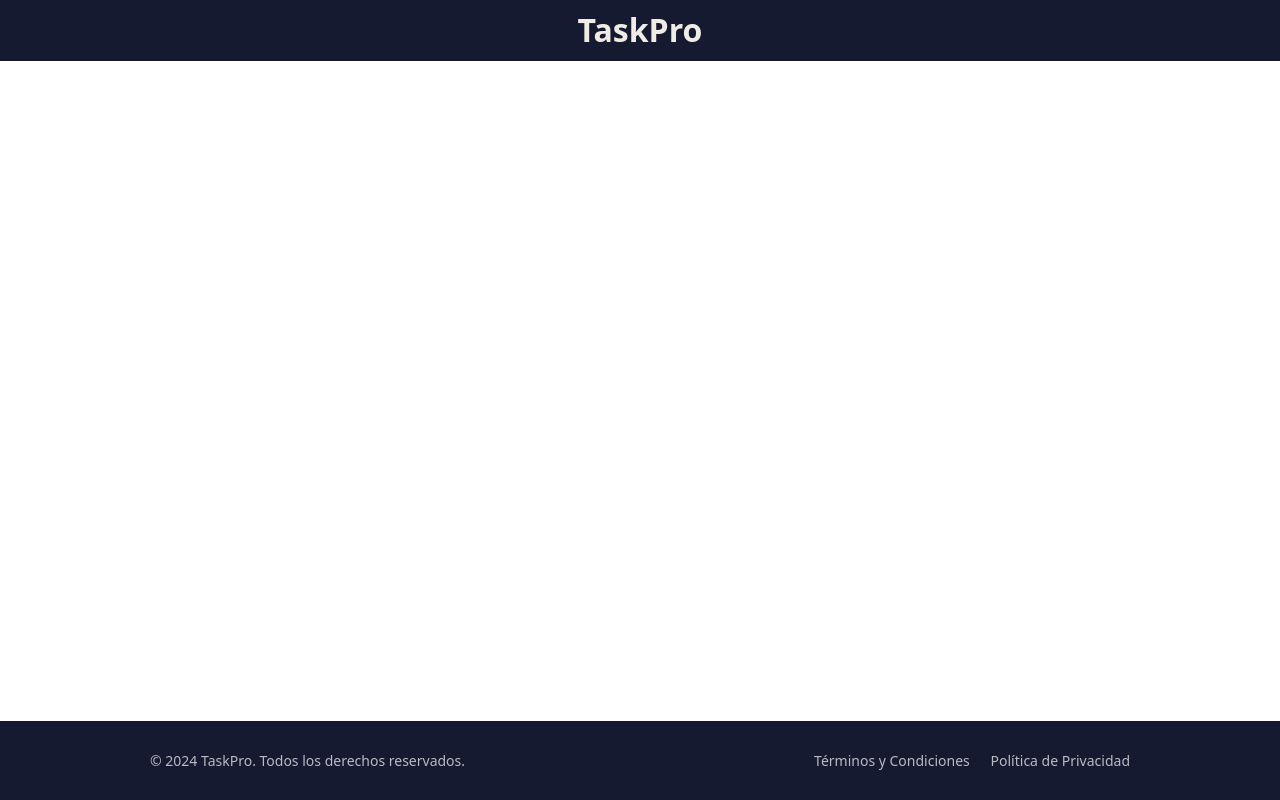
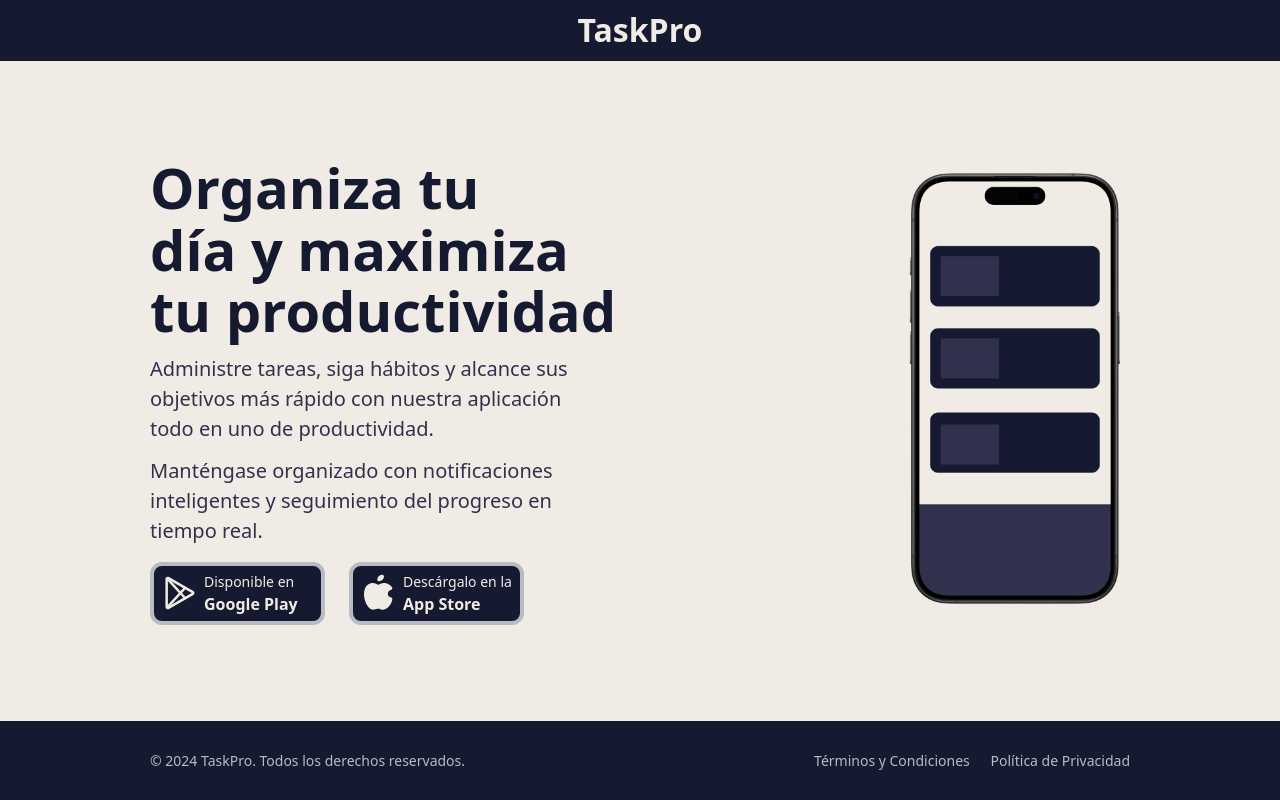
Before and after one commit to joelccasane/taskpro-landing, a Vue app: page / in a window 1280 px wide. Built offline with nearby package versions, Linux system fonts and the light colour scheme; a small style sheet from the web is missing.

Commit message:
update hero section and add data.json

```diff
--- a/src/assets/styles/base.scss
+++ b/src/assets/styles/base.scss
@@ -43,6 +43,7 @@ h4,
 h5,
 h6 {
   font-family: $font-tittle;
+  text-wrap: balance;
 }
 
 img,
--- /dev/null
+++ b/src/components/HeroButtons.vue
@@ -0,0 +1,55 @@
+<template>
+    <div class="hero__links">
+        <a href="javascript:void(0)">
+            <GPlayBrand />
+            <span>Disponible en<span class="bold">Google Play</span></span>
+        </a>
+        <a href="javascript:void(0)">
+            <AppleBrand />
+            <span>Descárgalo en la <span class="bold">App Store</span></span>
+        </a>
+    </div>
+</template>
+
+<script setup lang="ts">
+import AppleBrand from '@/assets/icons/AppleBrand.vue';
+import GPlayBrand from '@/assets/icons/GPlayBrand.vue';
+</script>
+
+<style scoped lang="scss">
+.hero__links {
+    display: flex;
+    gap: 1.5rem;
+    margin-top: 1rem;
+    a {
+        display: inline-flex;
+        align-items: center;
+        min-width: 155px;
+        gap: 4px;
+        padding: 5px 6px;
+        border-radius: 12px;
+        text-decoration: none;
+        border: 4px solid $neutral-gray;
+        color: $background-light;
+        background-color: $primary-color;
+        transition:
+            background-color 0.3s ease,
+            box-shadow 0.3s ease,
+            border-color 0.3s ease;
+        &:hover {
+            background-color: $secondary-color;
+            box-shadow: 0 6px 8px rgba($primary-color, 0.5);
+        }
+        span {
+            display: inline-flex;
+            flex-direction: column;
+            font-size: 14px;
+
+            .bold {
+                font-weight: 700;
+                font-size: 16px;
+            }
+        }
+    }
+}
+</style>
--- /dev/null
+++ b/src/components/HeroImage.vue
@@ -0,0 +1,76 @@
+<template>
+    <div class="hero__image">
+        <picture>
+            <img
+                src="@/assets/images/phone-one.png"
+                alt="Image Iphone 15 Pro Max"
+                class="first-phone"
+            />
+            <img
+                src="@/assets/images/phone-two.png"
+                alt="Image Samsung S24"
+                class="second-phone"
+            />
+            <img
+                src="@/assets/images/phone-three.png"
+                alt="Image Google Pixel"
+                class="third-phone"
+            />
+        </picture>
+    </div>
+</template>
+
+<script setup lang="ts"></script>
+
+<style scoped lang="scss">
+.hero__image {
+    position: relative;
+    max-width: 230px;
+    width: 100%;
+
+    .first-phone {
+        position: relative;
+        top: 12px;
+        left: -90px;
+        z-index: 18;
+    }
+    .second-phone {
+        position: absolute;
+        max-width: 190px;
+        top: 30px;
+        left: -185px;
+        z-index: 0;
+        transform: rotate(-8deg);
+    }
+    .third-phone {
+        position: absolute;
+        max-width: 160px;
+        top: 45px;
+        left: 70px;
+        z-index: 0;
+        transform: rotate(8deg);
+    }
+}
+@media (max-width: 767px) {
+    .hero__image {
+        display: none;
+    }
+}
+
+@media (max-width: 1280px) and (min-width: 768px) {
+    .hero__image {
+        .first-phone {
+            position: relative;
+            top: 0;
+            left: 0;
+            z-index: 18;
+        }
+        .second-phone {
+            display: none;
+        }
+        .third-phone {
+            display: none;
+        }
+    }
+}
+</style>
--- /dev/null
+++ b/src/data/data.json
@@ -0,0 +1,48 @@
+{
+  "hero": {
+    "title": "Organiza tu día y maximiza tu productividad",
+    "description": [
+      "Administre tareas, siga hábitos y alcance sus objetivos más rápido con nuestra aplicación todo en uno de productividad.",
+      "Manténgase organizado con notificaciones inteligentes y seguimiento del progreso en tiempo real."
+    ]
+  },
+  "benefits": [
+    {
+      "id": "1",
+      "title": "Organiza tu día fácilmente",
+      "description": "Planifica y prioriza tus tareas con una interfaz sencilla y eficiente."
+    },
+    {
+      "id": "2",
+      "title": "Crear y mantener hábitos productivos.",
+      "description": "Crea rutinas y sigue tu progreso para alcanzar tus objetivos."
+    },
+    {
+      "id": "3",
+      "title": "Accede a tus listas desde cualquier dispositivo",
+      "description": "Tus tareas sincronizadas en todos tus dispositivos, estés donde estés."
+    },
+    {
+      "id": "4",
+      "title": "Nunca olvides una tarea importante",
+      "description": "Reciba recordatorios a tiempo para estar siempre actualizado."
+    }
+  ],
+  "testimonials": [
+    {
+      "description": "TaskPro ha revolucionado la forma en que gestiono mis proyectos. Me encanta cómo puedo sincronizar mis tareas con mi calendario y recibir notificaciones en tiempo real. ¡No podría trabajar sin esta herramienta ahora!",
+      "person": "María Gómez",
+      "field": "Freelancer"
+    },
+    {
+      "description": "Como líder de equipo, necesitaba una herramienta eficiente y fácil de usar. TaskPro me permite asignar tareas, realizar un seguimiento de ellas y mantener a todos sincronizados. Es esencial para nuestra productividad diaria.",
+      "person": "Carlos Rodríguez",
+      "field": "Gerente de proyecto"
+    },
+    {
+      "description": "Gracias a Task Pro puedo organizar mis estudios de manera más eficiente. La interfaz es muy intuitiva y las notificaciones me mantienen actualizado de todo mi trabajo. ¡Ha sido un salvavidas!",
+      "person": "Ana Sanchez",
+      "field": "Estudiante universitaria"
+    }
+  ]
+}
--- a/src/sections/HeroSection.vue
+++ b/src/sections/HeroSection.vue
@@ -1,7 +1,61 @@
 <template>
-    <section class="hero"></section>
+    <section class="hero">
+        <div class="hero__container">
+            <div class="hero__data">
+                <h1>
+                    {{ hero.title }}
+                </h1>
+                <p>
+                    {{ hero.description[0] }}
+                </p>
+                <p>
+                    {{ hero.description[1] }}
+                </p>
+                <HeroButtons></HeroButtons>
+            </div>
+            <HeroImage></HeroImage>
+        </div>
+    </section>
 </template>
 
-<script setup lang="ts"></script>
+<script setup lang="ts">
+import HeroButtons from '@/components/HeroButtons.vue';
+import HeroImage from '@/components/HeroImage.vue';
+import { hero } from '@/data/data.json';
+</script>
 
-<style scoped lang="scss"></style>
+<style scoped lang="scss">
+.hero {
+    display: flex;
+    flex-wrap: wrap;
+    justify-content: center;
+    padding: 5.5rem 1.5rem;
+    background-color: $background-light;
+
+    &__container {
+        display: flex;
+        align-items: center;
+        justify-content: space-between;
+        width: 100%;
+        max-width: 980px;
+    }
+
+    &__data {
+        max-width: 600px;
+        width: 100%;
+        h1 {
+            font-size: 3.5rem;
+            line-height: 1.1;
+            color: $primary-color;
+            font-weight: 800;
+        }
+        p {
+            width: 100%;
+            max-width: 450px;
+            margin: 12px 0px;
+            font-size: 20px;
+            color: $secondary-color;
+        }
+    }
+}
+</style>
```
